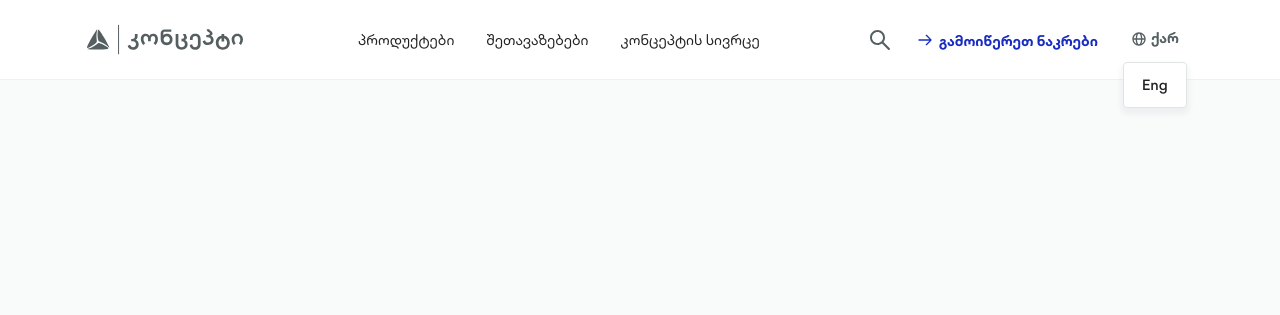
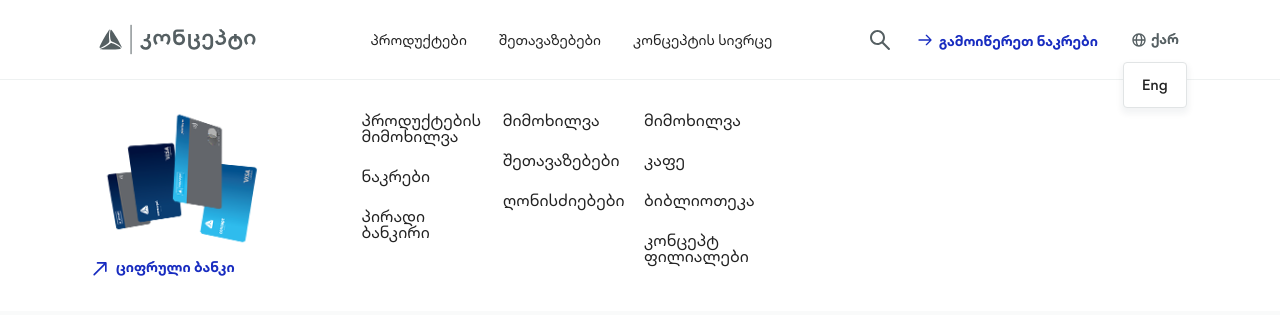
Before and after one commit to PuzzleAd/TBC-Concept, a plain HTML site: page index.html in a window 1280 px wide. Drawn offline with Linux system fonts and the light colour scheme.

Commit message:
adding static header dropDownBox

```diff
--- a/index.html
+++ b/index.html
@@ -63,15 +63,9 @@
           ></rect>
         </svg>
         <nav>
-          <div>
-            <a href="">პროდუქტები</a>
-          </div>
-          <div>
-            <a href="">შეთავაზებები</a>
-          </div>
-          <div>
-            <a href="">კონცეპტის სივრცე</a>
-          </div>
+          <div>პროდუქტები</div>
+          <div>შეთავაზებები</div>
+          <div>კონცეპტის სივრცე</div>
         </nav>
         <div class="header-right">
           <svg
@@ -127,12 +121,55 @@
               <p>ქარ</p>
             </div>
             <div id="eng-box" class="eng-box">
-                <p>Eng</p>
+              <p>Eng</p>
             </div>
           </div>
         </div>
       </div>
+      <div id="drop-down-container">
+        <div class="drop-down-box">
+          <div class="image-box">
+            <img src="./Assets/images/drowDown-image.png" alt="" />
+            <a href="">
+              <svg
+                data-v-562b0aec
+                width="20"
+                height="21"
+                viewbox="0 0 20 21"
+                fill="currentColor"
+                xmlns="http://www.w3.org/2000/svg"
+              >
+                <path
+                  data-v-562b0aec
+                  d="M15.8342 4.04761H7.50091C7.04258 4.04761 6.66758 4.42261 6.66758 4.88094C6.66758 5.33927 7.04258 5.71427 7.50091 5.71427H13.8259L3.57578 15.9643C3.25078 16.2893 3.25078 16.8143 3.57578 17.1393C3.74245 17.3059 3.95078 17.3809 4.16744 17.3809C4.38411 17.3809 4.59244 17.2976 4.75911 17.1393L15.0009 6.88927V13.2143C15.0009 13.6726 15.3759 14.0476 15.8342 14.0476C16.2925 14.0476 16.6675 13.6726 16.6675 13.2143V4.88094C16.6675 4.42261 16.2925 4.04761 15.8342 4.04761Z"
+                ></path>
+              </svg>
+              <p>ციფრული ბანკი</p>
+            </a>
+          </div>
+          <div class="list-box">
+            <ul class="first-list">
+              <li>პროდუქტების მიმოხილვა</li>
+              <li>ნაკრები</li>
+              <li>პირადი ბანკირი</li>
+            </ul>
+            <ul>
+              <li>მიმოხილვა</li>
+              <li>შეთავაზებები</li>
+              <li>ღონისძიებები</li>
+            </ul>
+            <ul>
+              <li>მიმოხილვა</li>
+              <li>კაფე</li>
+              <li>ბიბლიოთეკა</li>
+              <li>კონცეპტ ფილიალები</li>
+            </ul>
+          </div>
+          <div class="blank-box"></div>
+        </div>
+      </div>
     </header>
+
     <main></main>
   </body>
   <script src="app.js"></script>
--- a/styles/components/_header.scss
+++ b/styles/components/_header.scss
@@ -3,7 +3,6 @@ body {
   height: 100vh;
   header {
     position: fixed;
-    z-index: 149;
     width: 100%;
     height: 80px;
     padding: 0 15px;
@@ -17,8 +16,8 @@ body {
       display: grid;
     }
     .header-container {
-      width: 100%;
-      height: 100%;
+      width: inherit;
+      height: inherit;
       @include container(flex, space-between, center);
       @include responsive(large) {
         justify-self: center;
@@ -36,22 +35,22 @@ body {
         }
         .laptop-svg {
           display: block;
+          width: 190px;
           cursor: pointer;
         }
       }
       nav {
         display: none;
         div {
-          height: 100%;
+          cursor: pointer;
+          height: inherit;
           display: flex;
           align-items: center;
-          a {
-            font-family: "regular";
-            font-size: 14px;
-            color: $nav-color;
-            @include responsive(largest) {
-              font-size: 16px;
-            }
+          font-family: "regular";
+          font-size: 14px;
+          color: $nav-color;
+          @include responsive(largest) {
+            font-size: 16px;
           }
         }
         @include responsive(large) {
@@ -183,6 +182,7 @@ body {
         }
         #eng-box {
           position: absolute;
+          z-index: 102;
           top: 50px;
           cursor: pointer;
           justify-content: center;
@@ -210,5 +210,87 @@ body {
         }
       }
     }
+    #drop-down-container {
+      display: grid;
+      padding: 32px 45px;
+      background-color: #ffffff;
+      position: absolute;
+      top: 80px;
+      left: 0;
+      right: 0;
+      .drop-down-box {
+        width: 100%;
+        max-width: 1100px;
+        display: flex;
+        justify-content: space-between;
+        margin: 0 auto;
+        .image-box {
+          display: flex;
+          flex-direction: column;
+          gap: 10px;
+          a {
+            display: flex;
+            gap: 6px;
+            p {
+              margin-top: 2px;
+              font-family: "bold";
+              font-size: 14px;
+              color: $blue-color;
+            }
+            svg {
+              fill: $blue-color;
+            }
+            &:hover {
+              p {
+                color: $hover-color;
+                transition: 0.5s;
+              }
+              svg {
+                fill: $hover-color;
+                transition: 0.5s;
+              }
+            }
+          }
+        }
+        .list-box {
+          width: 450px;
+          display: flex;
+          gap: 45px;
+          ul {
+            display: flex;
+            flex-direction: column;
+            gap: 24px;
+            li {
+              cursor: pointer;
+              width: 96.25px;
+              font-family: "regular";
+              font-size: 16px;
+              color: $nav-color;
+              @include responsive(largest) {
+                font-family: "medium";
+                font-size: 14px;
+              }
+              &:hover {
+                color: $blue-color;
+                transition: 0.5s;
+              }
+            }
+          }
+          .first-list {
+            padding-left: 15px;
+          }
+          @include responsive(largest) {
+            .first-list {
+                padding-left: 0;
+            }
+          }
+        }
+        .blank-box {
+          width: 327px;
+          height: inherit;
+          background-color: transparent;
+        }
+      }
+    }
   }
 }
```
Also changed, not shown: Assets/images/drowDown-image.png (added), styles/global.css, 1 other file.
